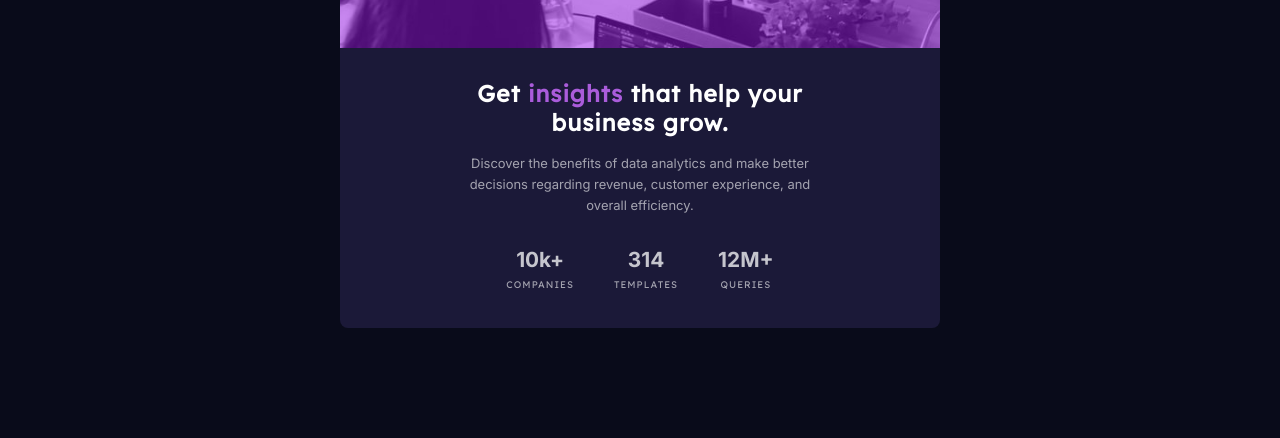
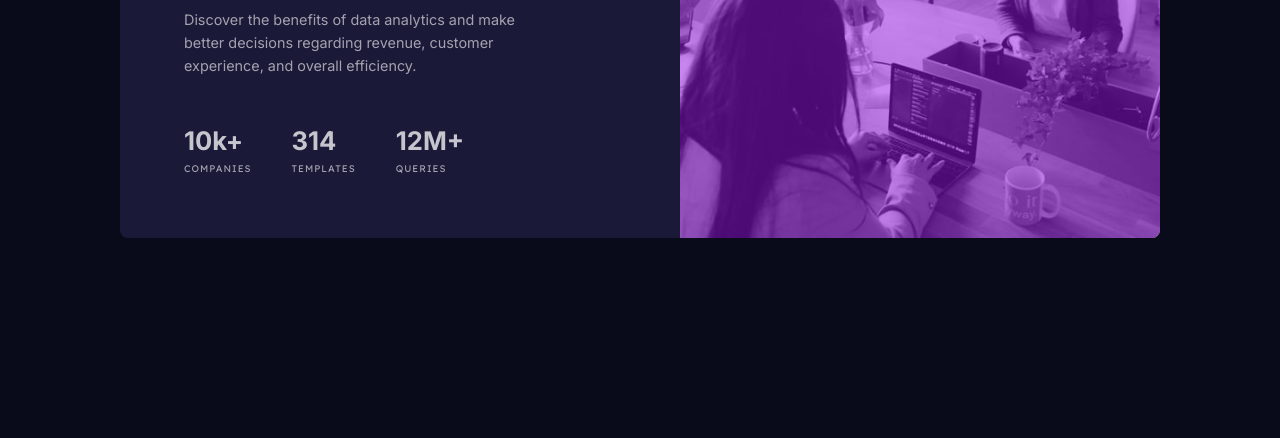
Before and after one commit to manujayakumar/stats-preview-card-component-main, a plain HTML site: page index.html in a window 1280 px wide. Shown: the part 362-800 px from the top of the page. Drawn offline with Linux system fonts and the light colour scheme.

Commit message:
Update style.css
-mobile view
-tablet view
-desktop view
all complete.

```diff
--- a/css/style.css
+++ b/css/style.css
@@ -119,16 +119,47 @@ h2{
     }.box>.item:nth-child(2){
         padding: 0;
     }
-} /* @media screen and (min-width:900px){
+}
+
+@media screen and (min-width:1200px){
     .container{
-        max-width:1000px;
-        height: 35em;
-        grid-template-columns: 500px 500px;
-        grid-template-rows: 700px;
-    }.heroInfo{
+        max-width: 65rem;
+        height: 25em;
+        grid-template-columns: 30rem 30rem;
+        grid-template-rows: 25rem;
+        gap:5rem;
+    }
+    h1,span{
+        font-size: 2.2rem;
+    }
+    h2{
+        font-size: 1.6rem;
+    }
+    .heroInfo{
+        width:100%;
+        order:1;
+        padding-left:4rem;
+        text-align: left;
 
-        order:1
-    }.heroImg{
+    }
+    .heroInfo>p{
+        font-size: 0.9rem;
+        padding: 1.5rem 0 2rem;
+        padding-right: 3.5rem;
+    }
+    .heroImg{
+        max-width: 30rem;
+        background-image: url('../images/image-header-desktop.jpg');
+        background-size: cover;
         order:2;
     }
-} */
+    .heroImg::before{
+        height:40rem;
+    }
+    .box{
+        justify-content: flex-start;
+
+    }.box>.item:first-child{
+        padding-left:0;
+    }
+}
```
